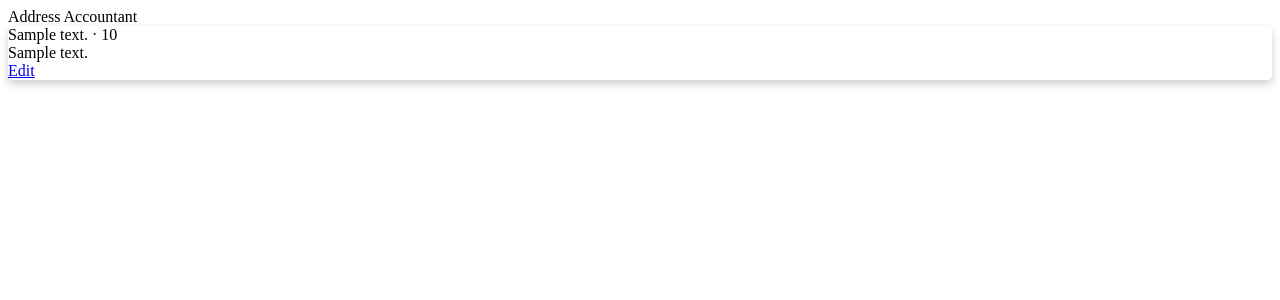
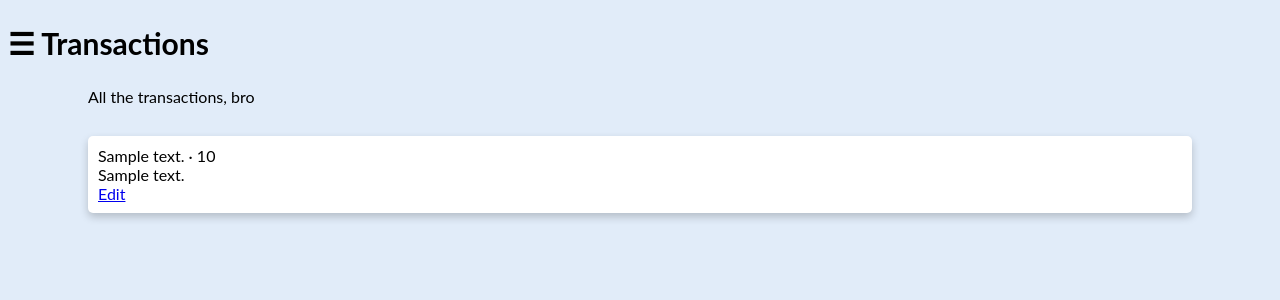
Before and after one commit to bboot/sats-tracker, a Django app: page / in a window 1280 px wide. Shown: the top 300 px of the page. Run offline with Django 3.2, Linux system fonts and the light colour scheme; tables that the repository leaves empty hold one stand-in row (values such as "Sample post"); parts of the project's set-up code (start-up, migrations or seed data) failed here and were passed over.

Commit message:
make ui useable

```diff
--- a/django_project/settings.py
+++ b/django_project/settings.py
@@ -29,7 +29,7 @@ SECRET_KEY = env.str("SECRET_KEY")
 # SECURITY WARNING: don't run with debug turned on in production!
 DEBUG = env.bool("DEBUG", default=False)
 
-ALLOWED_HOSTS = ["PureMini", "localhost", "127.0.0.1"]
+ALLOWED_HOSTS = ["192.168.50.162", "PureMini", "localhost", "127.0.0.1"]
 
 
 # Application definition
--- a/static/css/base.css
+++ b/static/css/base.css
@@ -1,7 +1,60 @@
+body {
+  font-family: "Lato", sans-serif;
+  background-color: #E1ECF9;
+}
+.sidenav {
+  height: 100%;
+  width: 0;
+  position: fixed;
+  z-index: 1;
+  top: 0;
+  left: 0;
+  background-color: #609CE1;
+  overflow-x: hidden;
+  transition: 0.5s;
+  padding-top: 60px;
+}
+
+.sidenav a {
+  padding: 8px 8px 8px 32px;
+  text-decoration: none;
+  font-size: 25px;
+  color: #091D34;
+  display: block;
+  transition: 0.3s;
+}
+
+.sidenav a:hover {
+  color: #f1f1f1;
+}
+
+.sidenav .closebtn {
+  position: absolute;
+  top: 0;
+  right: 25px;
+  font-size: 36px;
+  margin-left: 50px;
+}
+
+@media screen and (max-height: 450px) {
+  .sidenav {padding-top: 15px;}
+  .sidenav a {font-size: 18px;}
+}
+
 .card {
   box-shadow: 0 4px 8px 0 rgba(0,0,0,0.2);
   transition: 0.3s;
   border-radius: 5px; /* 5px rounded corners */
+  background-color: white;
+  padding: 10px;
+  margin-left: 80px;
+  margin-right: 80px;
+}
+
+.info {
+  margin-bottom: 30px;
+  margin-left: 80px;
+  margin-right: 80px;
 }
 
 /* Add rounded corners to the top left and the top right corner of the image */
--- a/templates/base.html
+++ b/templates/base.html
@@ -1,13 +1,43 @@
 {% load static %}
 <!DOCTYPE HTML>
 <head>
-    <meta name="viewport" content="width=device-width, initial-scale=1">
-	<link rel="stylesheet" href="{% static 'css/base.css' %}"/>
+  <meta name="viewport" content="width=device-width, initial-scale=1">
+  <link rel="stylesheet" href="{% static 'css/base.css' %}"/>
+  {% block head %}
+  {% endblock head %}
 </head>
 <html>
 <body>
-    <span>Address Accountant</span>
-    {% block content %}
-    {% endblock content %}
+  <div id="mySidenav" class="sidenav">
+    <a href="javascript:void(0)" class="closebtn" onclick="closeNav()">&times;</a>
+    <a href="{% url 'node' %}">Node</a>
+    <a href="{% url 'txout_list' %}">Transactions</a>
+    <a href="{% url 'actor_list' %}">Actors</a>
+  </div>
+
+  <div id="main">
+    <h2 style="font-size:30px;cursor:pointer" onclick="openNav()">&#9776;
+      {% block title %}
+      {% endblock title %}
+    </h2>
+    {% block info %}
+    {% endblock info %}
+  </div>
+
+  <script>
+  function openNav() {
+    document.getElementById("mySidenav").style.width = "250px";
+    //document.getElementById("main").style.marginLeft = "250px";
+    document.body.style.backgroundColor = "rgba(0,0,0,0.4)";
+  }
+
+  function closeNav() {
+    document.getElementById("mySidenav").style.width = "0";
+    //document.getElementById("main").style.marginLeft= "0";
+    document.body.style.backgroundColor = "white";
+  }
+  </script>
+  {% block content %}
+  {% endblock content %}
 </body>
 </html>
--- a/templates/txout_list.html
+++ b/templates/txout_list.html
@@ -1,6 +1,10 @@
 {% extends "base.html" %}
 
-{% block title %}Addresses{% endblock title %}
+{% block title %}Transactions{% endblock title %}
+
+{% block info %}
+  <div class="info">All the transactions, bro</div>
+{% endblock info %}
 
 {% block content %}
 {% for txout in object_list %}
--- a/txouts/urls.py
+++ b/txouts/urls.py
@@ -1,8 +1,9 @@
 from django.urls import path, include
 
-from .views import TxOutDetailView, TxOutListView
+from .views import TxOutDetailView, TxOutListView, ActorListView
 
 urlpatterns = [
     path('<int:pk>/', TxOutDetailView.as_view(), name="txout_detail"),
+    path('actors/', ActorListView.as_view(), name="actor_list"),
     path('', TxOutListView.as_view(), name="txout_list"),
 ]
--- a/txouts/views.py
+++ b/txouts/views.py
@@ -1,6 +1,6 @@
 from django.views.generic import DetailView, ListView
 
-from .models import TxOut
+from .models import TxOut, Actor
 
 # Create your views here.
 class TxOutDetailView(DetailView):
@@ -11,3 +11,13 @@ class TxOutDetailView(DetailView):
 class TxOutListView(ListView):
     model = TxOut
     template_name = "txout_list.html"
+
+
+class ActorDetailView(DetailView):
+    model = Actor
+    template_name = "actor_detail.html"
+
+
+class ActorListView(ListView):
+    model = Actor
+    template_name = "actor_list.html"
```
Also changed, not shown: static/css/node.css (added, +107 -0 lines), templates/actor_list.html (added, +20 -0 lines), templates/node.html (+8 -125 lines).
